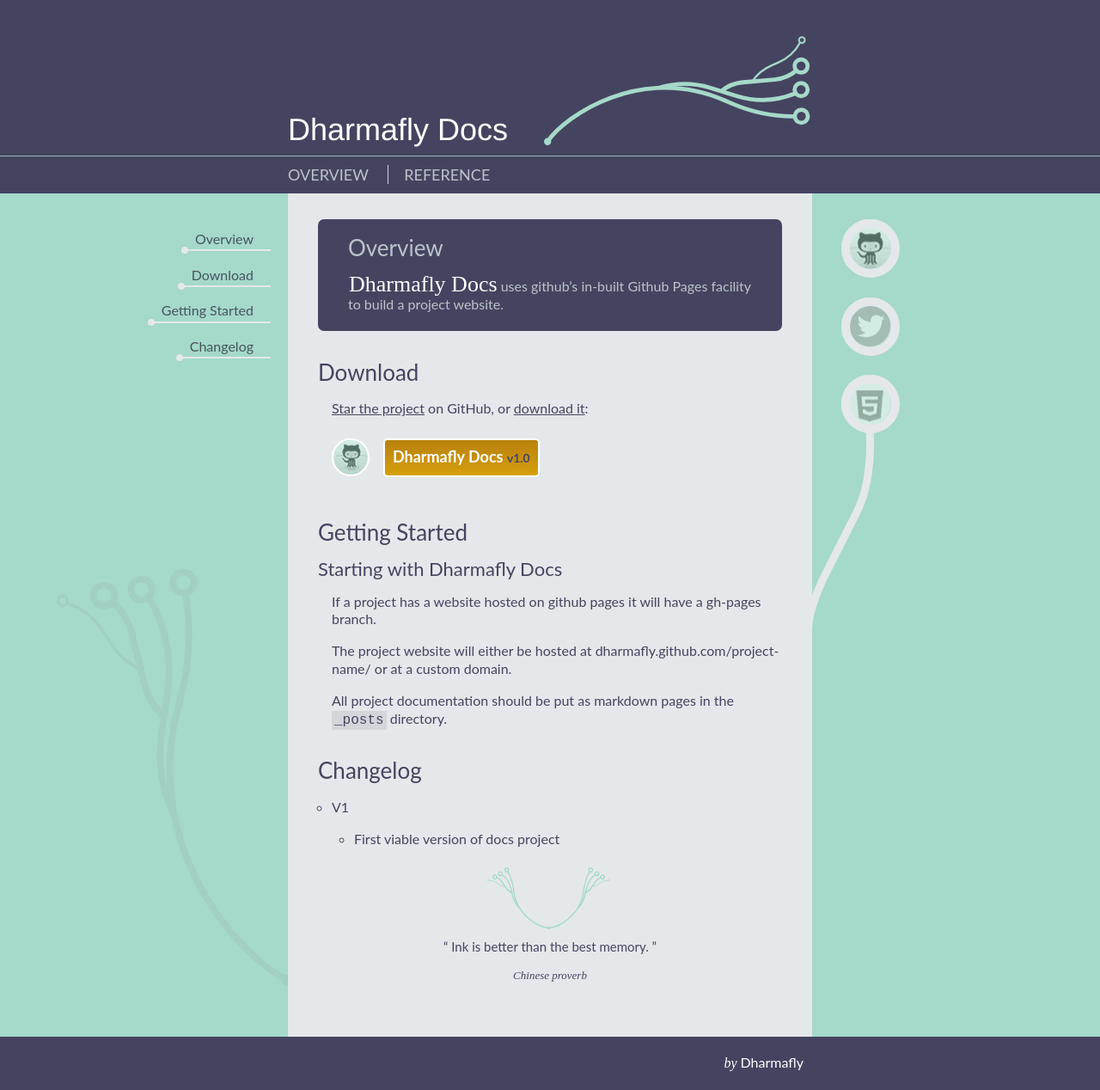
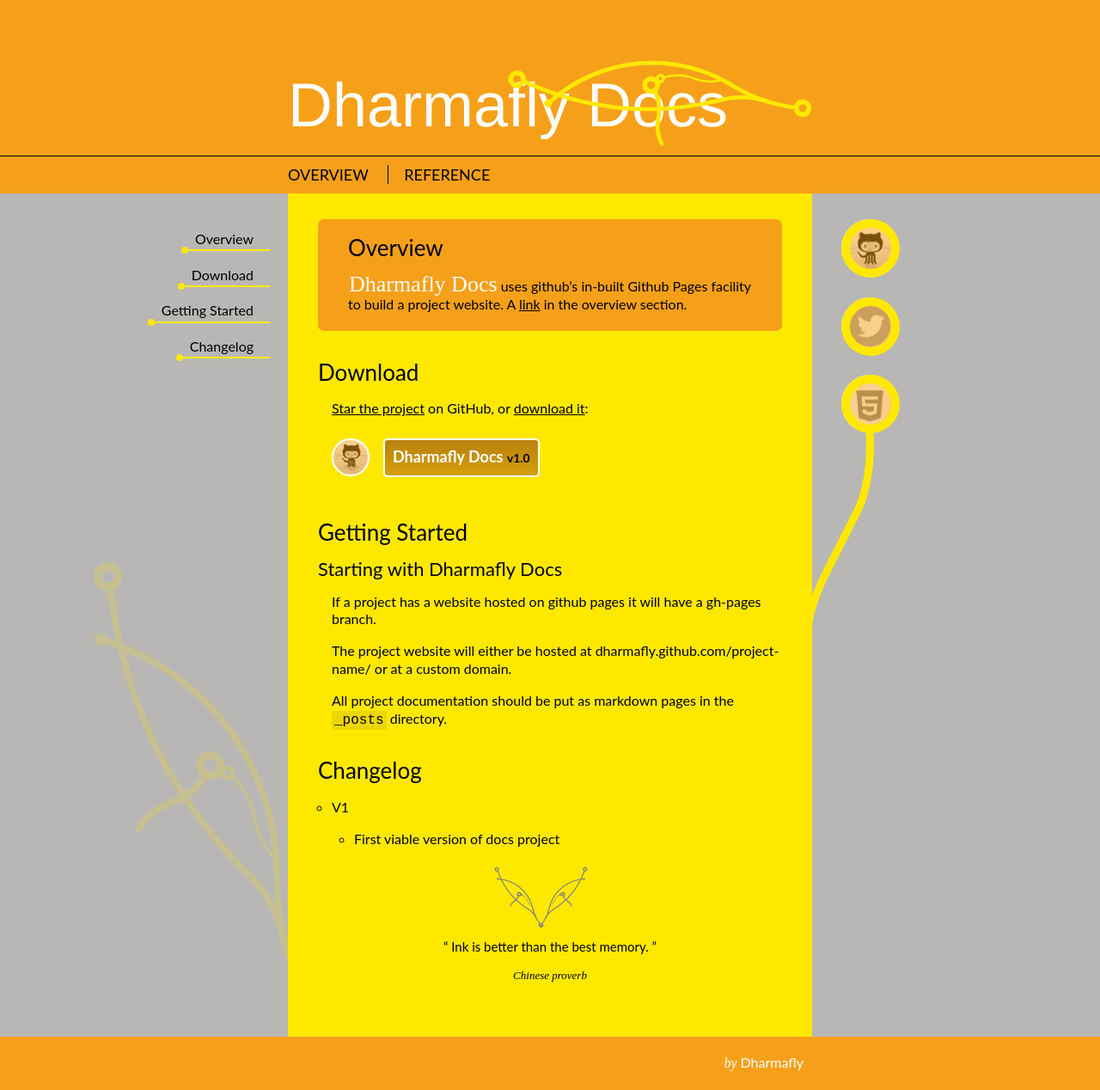
Before and after one commit to dharmafly/noodle, a Jekyll site: the page built from index.html, in a window 1280 px wide. Shown: the whole page at 86% size. Built offline with Jekyll 4.4.1, drawn with Linux system fonts in a browser that asks for light colours; nearby versions of some CDN libraries; Markdown is read by kramdown in place of the engine named in the settings.

Commit message:
Update overview section link colour for inverse themes

```diff
--- a/_config.yml
+++ b/_config.yml
@@ -4,7 +4,7 @@
 GITHUB_PROJECT_URL: https://github.com/dharmafly/dharmafly-docs
 
 # Site theme (options: forest, ocean, horus, seagrass, sundae, slate)
-THEME: slate
+THEME: horus
 
 
 ############ Options
--- a/_includes/global.css
+++ b/_includes/global.css
@@ -249,11 +249,7 @@
 }
 
 section.overview a {
-  {% if page.overview_inverse %}
-  color:{{ page.highlight_colour }};
-  {% else %}
   color:{{ page.lowlight_colour }};
-  {% endif %}
 }
 
 
--- a/_posts/0000-01-01-overview.md
+++ b/_posts/0000-01-01-overview.md
@@ -1,4 +1,4 @@
 ---
 category: overview
 ---
-&#8202;<span class="project-name">{{ site.PROJECT_NAME }}</span> uses github's in-built Github Pages facility to build a project website.
+&#8202;<span class="project-name">{{ site.PROJECT_NAME }}</span> uses github's in-built Github Pages facility to build a project website. A [link](http://example.com) in the overview section.
```
